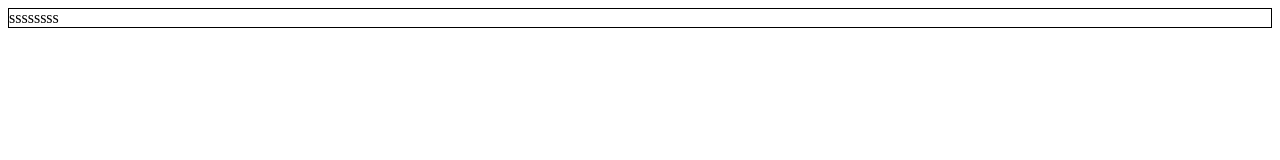
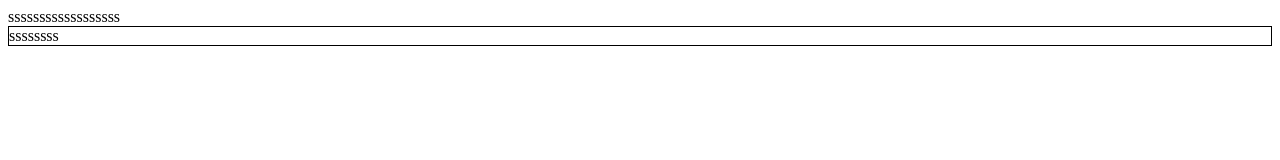
Before and after one commit to tanawatthuamtas/tanawat, a plain HTML site: page index.html in a window 1280 px wide. Drawn offline with Linux system fonts and the light colour scheme.

Commit message:
Update index.html

```diff
--- a/index.html
+++ b/index.html
@@ -2,6 +2,7 @@
 <head>
 </head>
 <body>
+  ssssssssssssssssss
 <div style="border:1px solid #000;">ssssssss</div>
 </body>
 </html>
```
